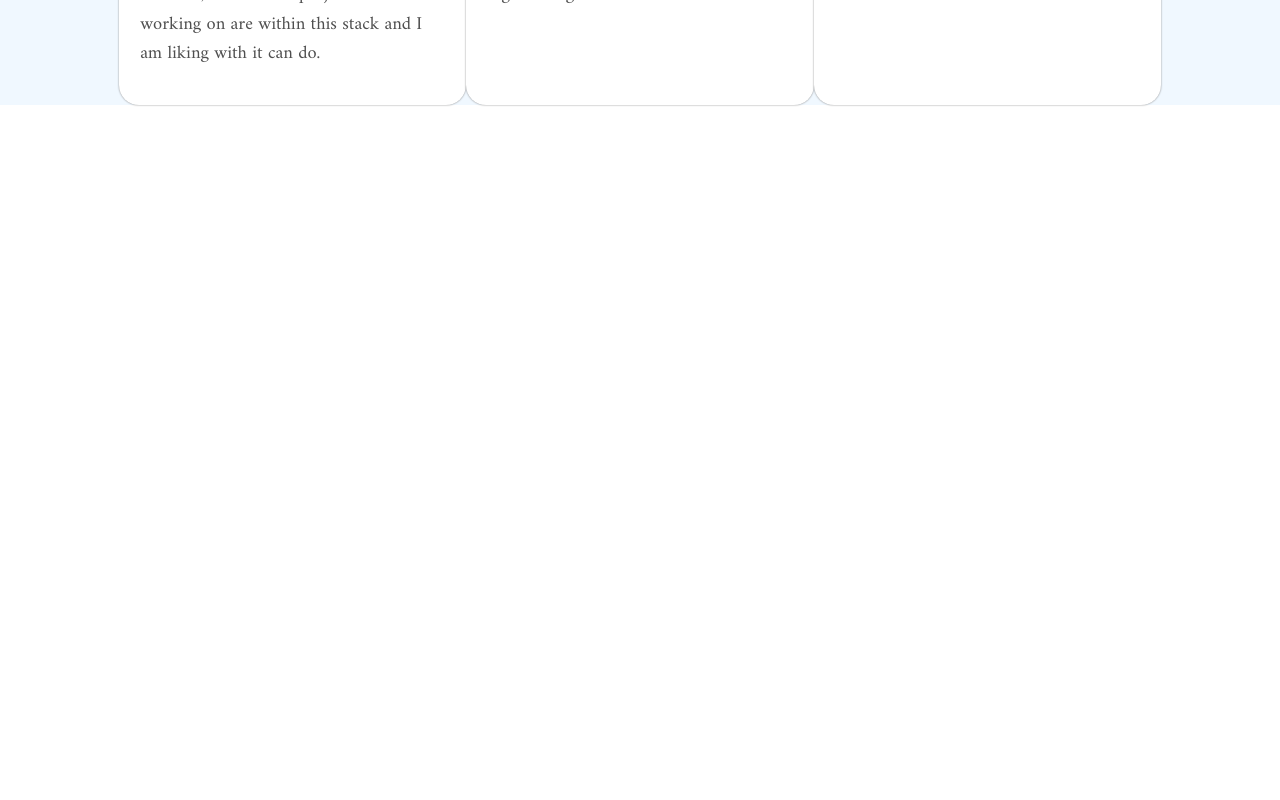
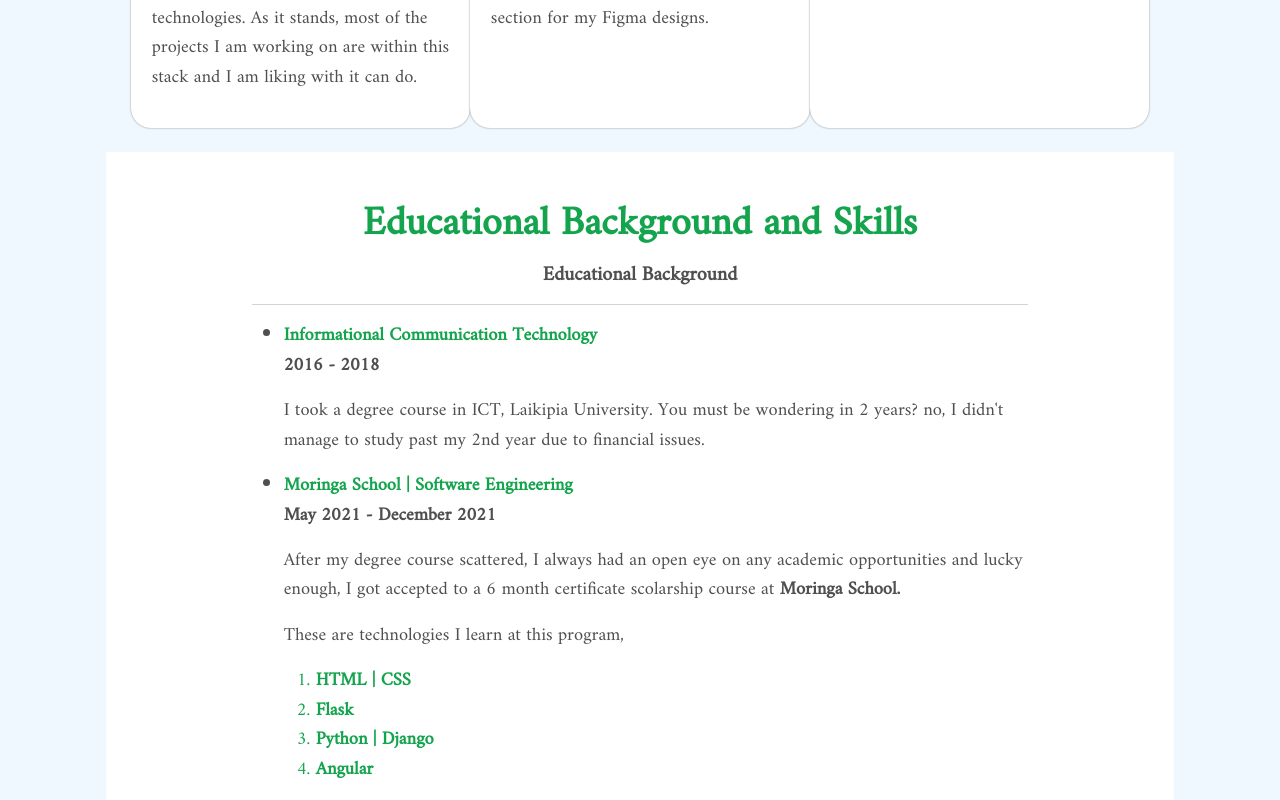
Before and after one commit to Vitalis-Kirui/Portfolio, an Angular app in the folder Portfolio-UI/: page / in a window 1280 px wide. Shown: the part 516-1316 px from the top of the page. Before the commit the page ends 800 px from the top, so only its background shows below. Built offline with nearby package versions, Linux system fonts and the light colour scheme; a web font is replaced by a local one.

Commit message:
creating educational background

```diff
--- a/Portfolio-UI/src/app/app.component.css
+++ b/Portfolio-UI/src/app/app.component.css
@@ -25,3 +25,10 @@
     box-shadow: 0px 0px 2px 0px grey;
     border-radius: 20px;
 }
+
+/* Skills section styles */
+#skills{
+    background-color: white;
+    width: 85%;
+    margin: auto;
+}
--- a/Portfolio-UI/src/app/app.component.html
+++ b/Portfolio-UI/src/app/app.component.html
@@ -41,9 +41,7 @@
 <!-- Body code -->
 <div class="container-fluid">
 
-    <div id="aboutme" class="my-3">
-
-        <div class="row pt-4">
+        <div class="row  pt-5 my-3" id="aboutme">
             <div class="heading text-center">
                 <h1 class="text-success"><strong>About Me</strong></h1>
                 <p>
@@ -92,6 +90,64 @@
 
         </div>
 
-    </div>
+        <!--  -->
+
+        <div class="row my-4 pt-5" id="skills">
+
+            <div class="heading text-center">
+                <h1 class="text-success"><strong>Educational Background and Skills</strong></h1>
+            </div>
+
+            <!-- Educational background -->
+            <div class="col-md-9 mx-auto pt-2">
+                <div class="text-center">
+                    <h5><strong>Educational Background</strong></h5>
+                    <hr>
+                </div>
+
+                <ul>
+                    <li><strong><span class="text-success">Informational Communication Technology</span></strong></li>
+                    <p>
+                        <strong>2016 - 2018</strong>
+                    </p>
+                    <p>
+                        I took a degree course in ICT, Laikipia University. You must be wondering
+                        in 2 years? no, I didn't manage to study past my 2nd year due to financial issues.
+                    </p>
+
+                    <!-- Moringa -->
+                    <li><strong><span class="text-success">Moringa School | Software Engineering</span></strong></li>
+                    <p>
+                        <strong>May 2021 - December 2021</strong>
+                    </p>
+                    <p>
+                        After my degree course scattered, I always had an open eye on any academic
+                        opportunities and lucky enough, I got accepted to a 6 month certificate scolarship course
+                        at <strong>Moringa School.</strong>
+                    </p>
+                    <p>
+                        These are technologies I learn at this program,
+                    </p>
+                    <ol class="text-success">
+                        <li><strong>HTML | CSS</strong></li>
+                        <li><strong>Flask</strong></li>
+                        <li><strong>Python | Django</strong></li>
+                        <li><strong>Angular</strong></li>
+                    </ol>
+                </ul>
+
+            </div>
+
+            <!-- Skills -->
+            <div class="col-md-6 mx-auto">
+
+            </div>
+
+            <!-- Technologies -->
+            <div class="col-md-6 mx-auto">
+
+            </div>
+
+        </div>
 
 </div>
```
